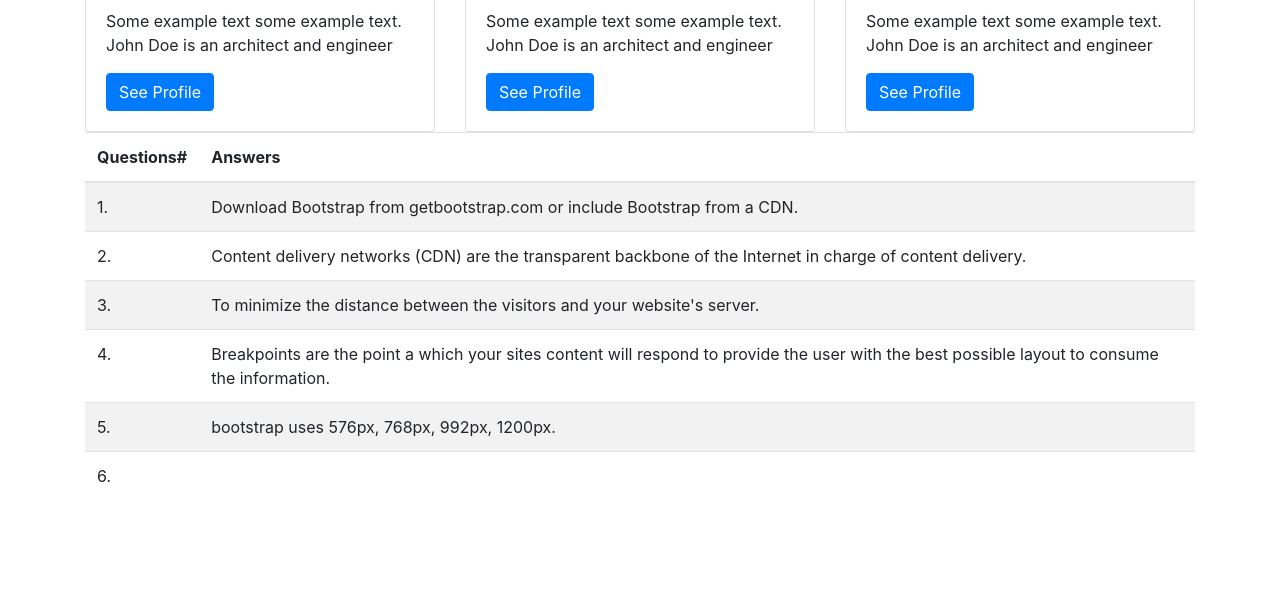
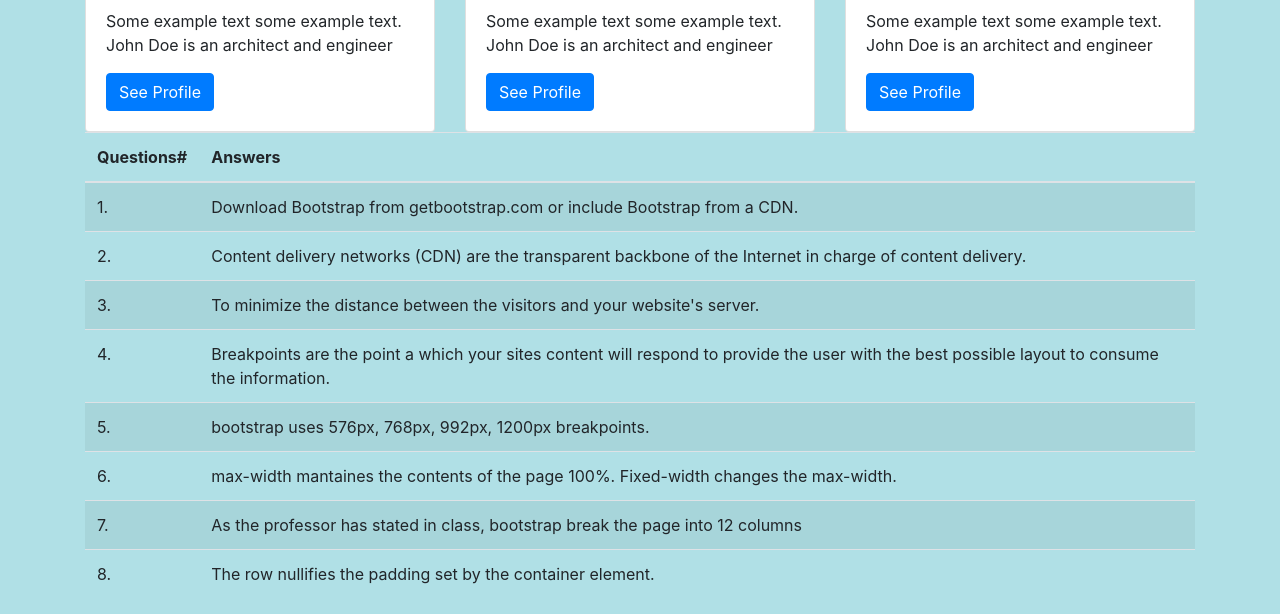
Before and after one commit to jtapia21/it202spr2018, a plain HTML site: page homework/h5.html in a window 1280 px wide. Shown: the part 752-1366 px from the top of the page. Before the commit the page ends 1268 px from the top, so only its background shows below. Drawn offline with nearby package versions, Linux system fonts and the light colour scheme.

Commit message:
finished the questions and added some style

```diff
--- a/homework/h5.html
+++ b/homework/h5.html
@@ -12,10 +12,10 @@
         <script src="https://maxcdn.bootstrapcdn.com/bootstrap/4.0.0/js/bootstrap.min.js"></script>
     </head>
 
-    <body>
+    <body style = "background-color: powderblue;">
         <!-- -->
         <div class="container">
-        <div class="jumbotron">
+        <div class="jumbotron" style = "background-color: rgb(211,211,211);">
           <h1 class = "display-4"> Jesse Tapia - Homework 5 </h1>
           <p class="lead" >This is a simple hero unit, a simple jumbotron-style component for calling extra attention to featured content or information. </p>
           <hr class="my-4"> <!-- line seperation-->
@@ -104,13 +104,23 @@
 
                 <tr> <!-- new row 5-->
                     <td> 5.</td>
-                    <td> bootstrap uses 576px, 768px, 992px, 1200px. </td>
+                    <td> bootstrap uses 576px, 768px, 992px, 1200px breakpoints. </td>
                 </tr> <!-- End of question 5-->
 
                 <tr> <!-- new row 6-->
                     <td> 6. </td>
-                    <td> </td>
+                    <td> max-width mantaines the contents of the page 100%. Fixed-width changes the max-width. </td>
                 </tr> <!-- End of question 6-->
+
+                <tr> <!-- new row 7-->
+                    <td> 7.</td>
+                    <td> As the professor has stated in class, bootstrap break the page into 12 columns</td>
+                </tr> <!-- End of question-->
+
+                <tr> <!-- new row 8-->
+                    <td> 8.</td>
+                    <td> The row nullifies the padding set by the container element. </td>
+                </tr> <!-- End of question 8-->
 
             </tbody> <!-- End of tbody -->
         </div> <!-- End dof class container-->
```
